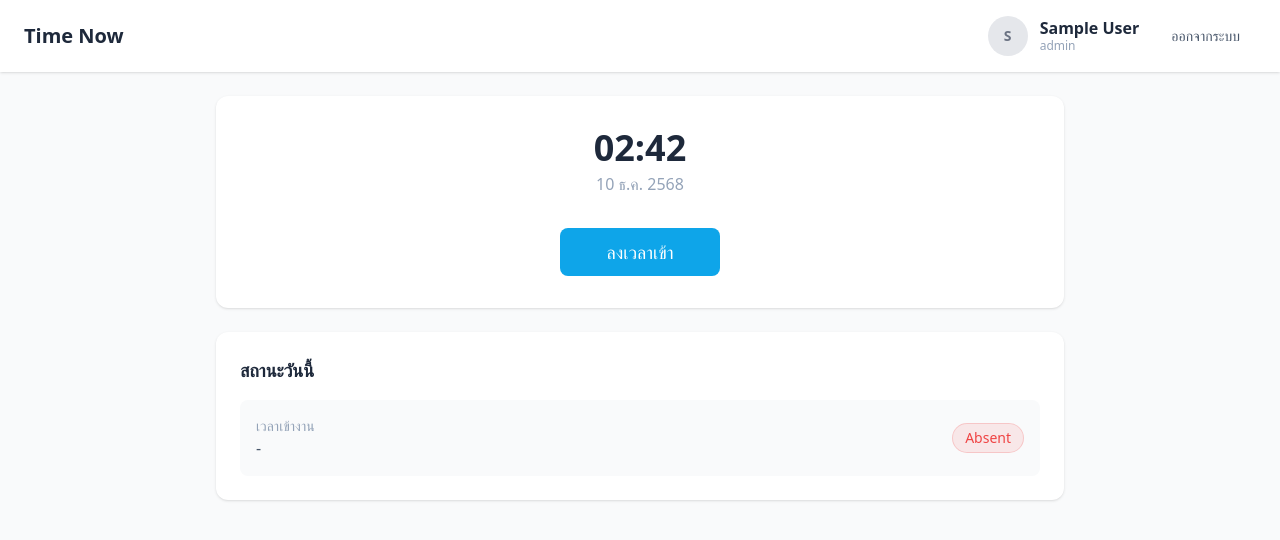
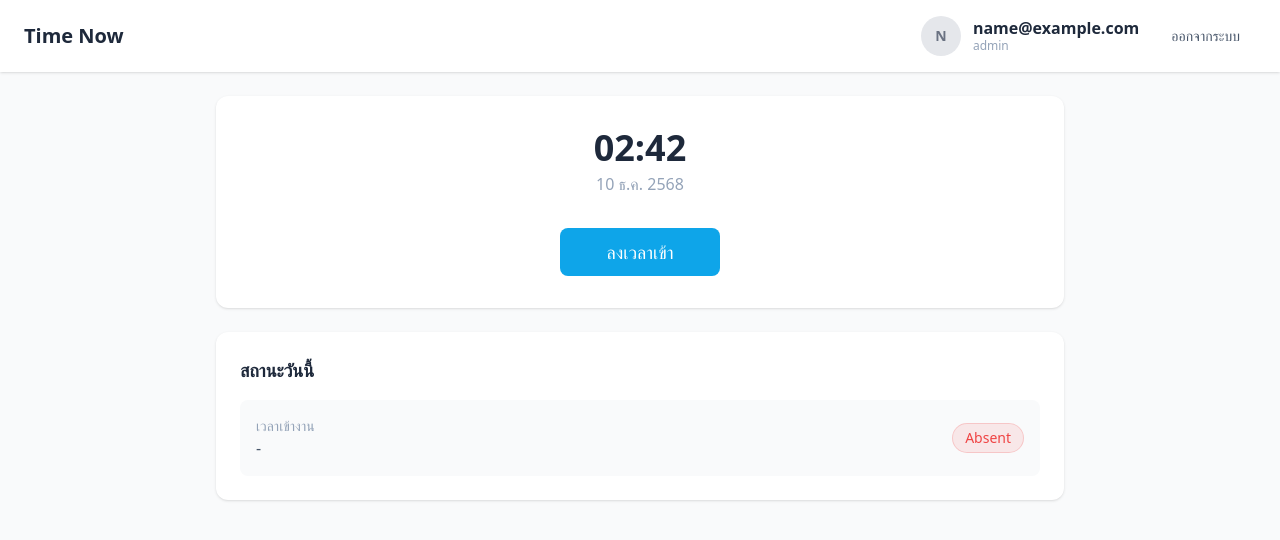
Before and after one commit to supxroek/cms-time-now-2026, a React (Vite) app: page /dashboard in a window 1280 px wide. Shown: the top 540 px of the page. Built offline with nearby package versions, Linux system fonts and the light colour scheme; sample sign-in values are in the browser's storage.

Commit message:
refactor: update user profile display to show email instead of name

```diff
--- a/index.html
+++ b/index.html
@@ -1,13 +1,16 @@
 <!doctype html>
 <html lang="en">
+
 <head>
   <meta charset="UTF-8" />
   <link rel="icon" type="image/svg+xml" href="/vite.svg" />
   <meta name="viewport" content="width=device-width, initial-scale=1.0" />
-    <title>cms-time-now-2026</title>
+  <title>Time Now</title>
 </head>
+
 <body>
   <div id="root"></div>
   <script type="module" src="/src/main.jsx"></script>
 </body>
+
 </html>
--- a/src/pages/DashboardPage.jsx
+++ b/src/pages/DashboardPage.jsx
@@ -48,7 +48,7 @@ export function DashboardPage() {
         </div>
         <div className="flex items-center gap-4">
           <UserProfile
-            name={user?.name || "User"}
+            name={user?.email || "Username"}
             role={user?.role || "Employee"}
             avatarUrl={user?.avatar}
           />
```
Also changed, not shown: 1 other file (tests, documents, lock files or other folders). Lines whose indentation alone changed are shown as unchanged.
